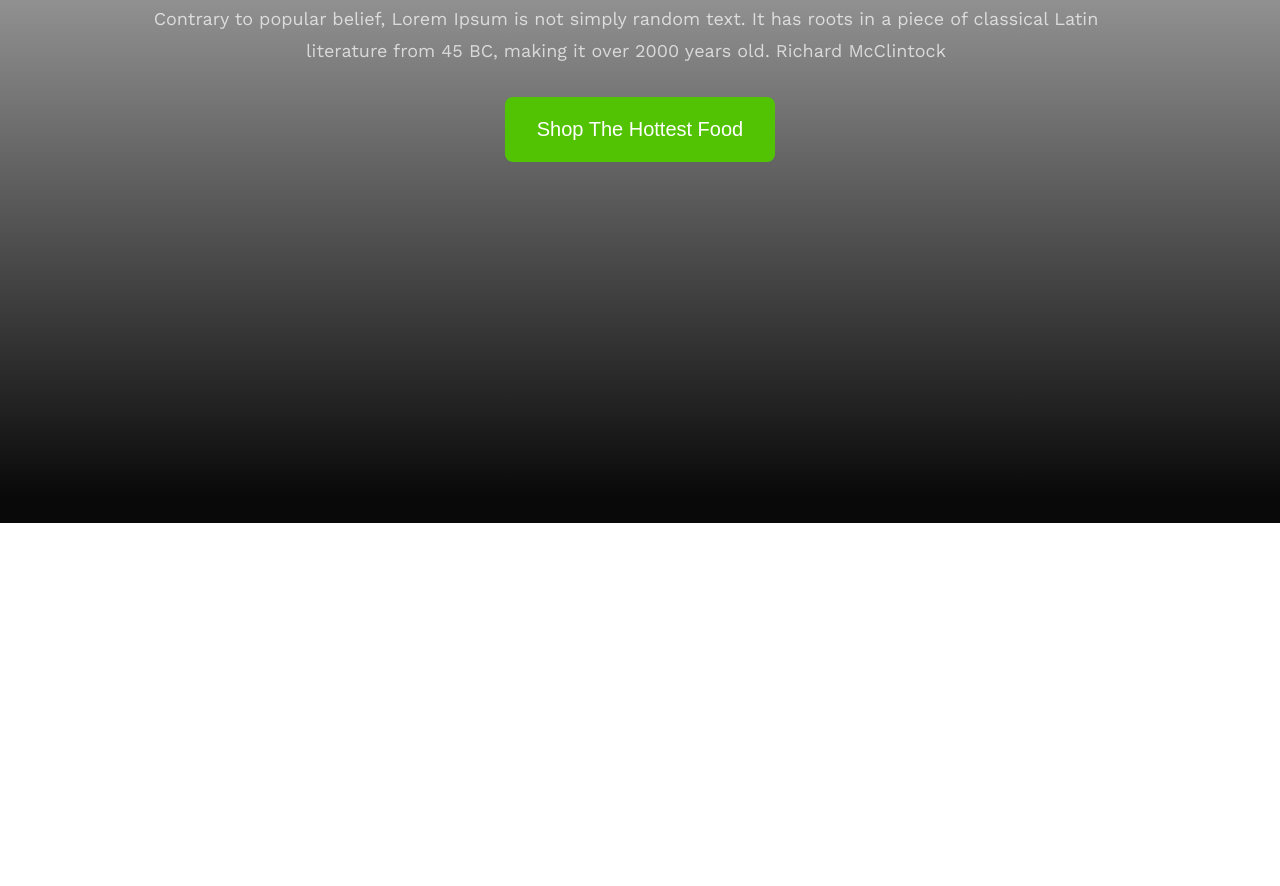
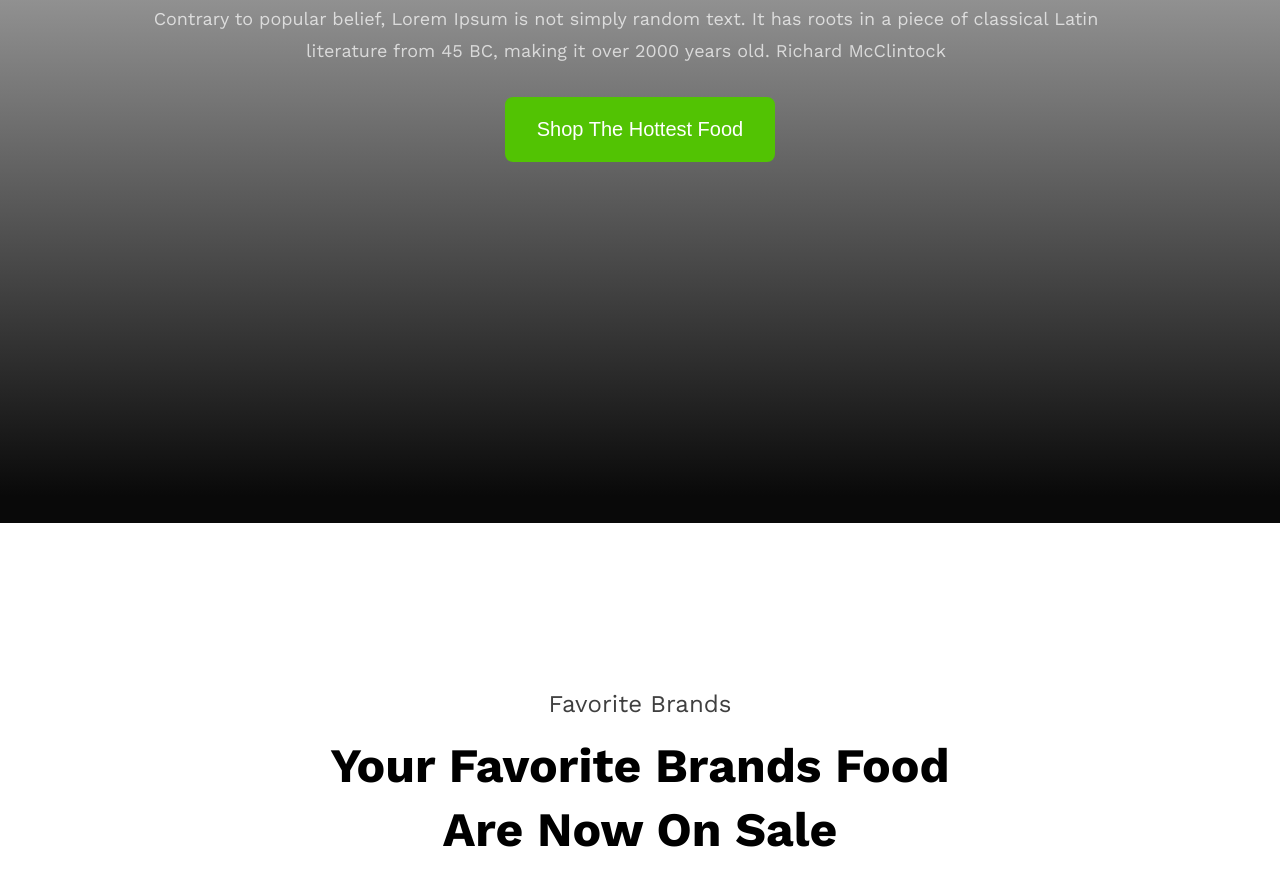
Before and after one commit to Sabbir-khaan/Practice-Project-PH, a plain HTML site: page index.html in a window 1280 px wide. Shown: the part 396-1282 px from the top of the page. Before the commit the page ends 919 px from the top, so only its background shows below. Drawn offline with nearby package versions, Linux system fonts and the light colour scheme.

Commit message:
added title description

```diff
--- a/index.html
+++ b/index.html
@@ -19,5 +19,16 @@
             </div>
         </section>
     </header>
+    <main>
+        <section class="card-container font">
+            <div class="card-title">
+                <p class="title">Favorite Brands</p>
+                <h1 class="title-description">Your Favorite Brands Food <br> Are Now On Sale</h1>
+            </div>
+        </section>
+    </main>
+    <footer>
+
+    </footer>
 </body>
 </html>
--- a/style.css
+++ b/style.css
@@ -64,3 +64,23 @@
     margin-top: 30px;
     cursor: pointer;
 }
+.card-container{
+    width: 70%;
+    margin: 0 auto;
+    height: 742px;
+    margin-top: 167px;
+}
+.card-title{
+    text-align: center;
+}
+.title{
+    font-size: 24px;
+    color: rgb(16, 16, 16);
+    opacity: 0.8;
+    margin-bottom: 16px;
+}
+.title-description{
+    font-size: 48px;
+    font-weight: 700;
+    line-height: 64px;
+}
```
